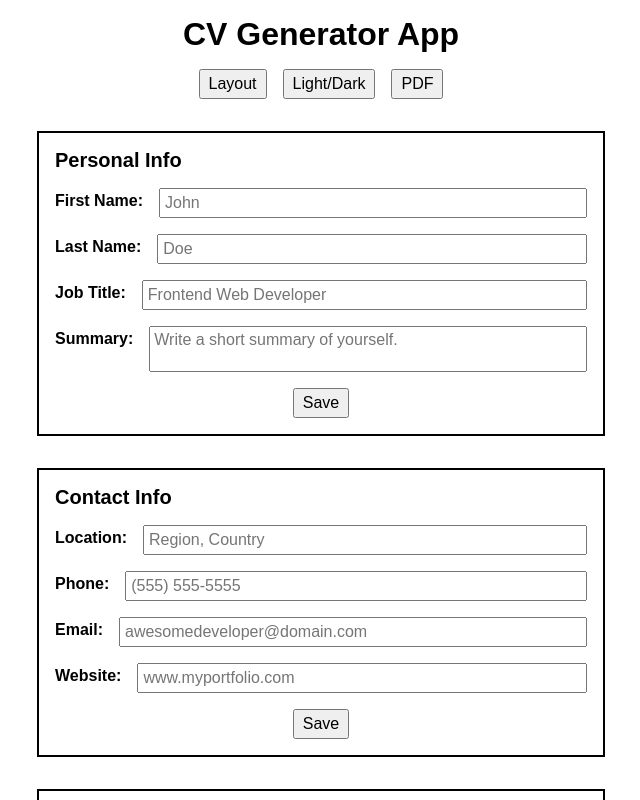
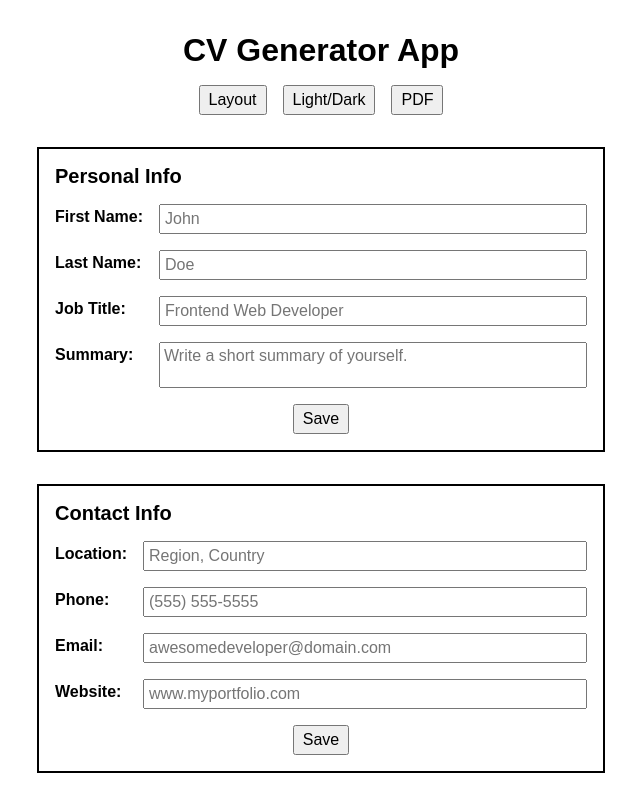
Before and after one commit to bdaniels8135/cv-creator-project, a React (Vite) app: page / in a window 1280 px wide. Shown: the top 800 px of the page, without its empty margins (319-959 px from the left). Built offline with nearby package versions, Linux system fonts and the light colour scheme.

Commit message:
Uncouple labels from inputs for grid layout

```diff
--- a/src/App.css
+++ b/src/App.css
@@ -7,27 +7,23 @@ main {
 
 .section-heading {
   font-size: 1.25rem;
+  grid-column: span 2;
 }
 
 form {
-  display: flex;
-  flex-direction: column;
+  display: grid;
+  grid-template-columns: max-content 1fr;
   gap: 1rem;
   border: 2px solid black;
   padding: 1rem;
 }
 
-.input-container {
-  display: flex;
-  gap: 1rem;
-}
-
-.input-label-text {
+.input-label {
   vertical-align: top;
   padding-top: .25rem;
 }
 
-.input-label-text b {
+.input-label b {
   white-space: nowrap;
 }
 
@@ -43,24 +39,21 @@ form {
 }
 
 form button {
-  align-self: center;
+  justify-self: center;
   padding: .25rem .5rem;
+  grid-column: span 2;
 }
 
 section {
-  display: flex;
-  flex-direction: column;
+  display: grid;
+  grid-template-columns: max-content 1fr;
   gap: 1rem;
   border: 2px solid black;
   padding: 1rem;
 }
 
-section .data-display {
-  display: flex;
-  gap: 1rem;
+section button {
+  justify-self: center;
+  padding: .25rem .5rem;
+  grid-column: span 2;
 }
-
-section button {
-  align-self: center;
-  padding: .25rem .5rem;
-}
--- a/src/ContactInfoSection.jsx
+++ b/src/ContactInfoSection.jsx
@@ -9,20 +9,31 @@ function ContactInfoSection() {
     return (
       <section id="contact-info-container">
         <h2 className="section-heading">Contact Info</h2>
-        <p className="data-display">
-          <b>Location:</b> {contactInfo.location}
+
+        <p className="data-label">
+          <b>Location:</b>
         </p>
-        <p className="data-display">
-          <b>Phone:</b> {contactInfo.phone}
+        <p className="data-text">{contactInfo.location}</p>
+
+        <p className="data-label">
+          <b>Phone:</b>
         </p>
-        <p className="data-display">
+        <p className="data-text">{contactInfo.phone}</p>
+
+        <p className="data-label">
           <b>Email:</b>
+        </p>
+        <p className="data-text">
           <a href={`mailto:${contactInfo.email}`}>{contactInfo.email}</a>
         </p>
-        <p className="data-display">
+
+        <p className="data-label">
           <b>Website:</b>
+        </p>
+        <p className="data-text">
           <a href={contactInfo.website}>{contactInfo.website}</a>
         </p>
+
         <button
           className="edit-btn"
           type="button"
@@ -50,6 +61,7 @@ function ContactInfoSection() {
         id="phone-input"
         defaultValue={contactInfo.phone}
         placeholder="(555) 555-5555"
+        autocomplete="tel"
       />
 
       <LabeledTextInput
@@ -57,6 +69,7 @@ function ContactInfoSection() {
         id="email-input"
         defaultValue={contactInfo.email}
         placeholder="awesomedeveloper@domain.com"
+        autocomplete="email"
       />
 
       <LabeledTextInput
@@ -64,6 +77,7 @@ function ContactInfoSection() {
         id="website-input"
         defaultValue={contactInfo.website}
         placeholder="www.myportfolio.com"
+        autocomplete="url"
       />
 
       <button
--- a/src/LabeledAutoResizingTextarea.jsx
+++ b/src/LabeledAutoResizingTextarea.jsx
@@ -5,10 +5,11 @@ function LabeledAutoResizingTextarea(props) {
   const { id, placeholder, defaultValue, labelText } = props;
 
   return (
-    <label htmlFor={id} className="input-container">
-      <span className="input-label-text">
+    <>
+      <label htmlFor={id} className="input-label">
         <b>{labelText}:</b>
-      </span>
+      </label>
+
       <textarea
         id={id}
         rows={height}
@@ -21,7 +22,7 @@ function LabeledAutoResizingTextarea(props) {
         }}
         style={{ resize: "none" }}
       />
-    </label>
+    </>
   );
 }
 
--- a/src/LabeledTextInput.jsx
+++ b/src/LabeledTextInput.jsx
@@ -1,20 +1,23 @@
 import React from "react";
 
 function LabeledTextInput(props) {
-  const { labelText, id, defaultValue, placeholder } = props;
+  const { labelText, id, defaultValue, placeholder, autocomplete } = props;
+
   return (
-    <label className="input-container" htmlFor={id}>
-      <span className="input-label-text">
+    <>
+      <label className="input-label" htmlFor={id}>
         <b>{labelText}:</b>
-      </span>
+      </label>
+
       <input
         className="text-input"
         id={id}
         type="text"
         defaultValue={defaultValue}
         placeholder={placeholder}
+        autoComplete={autocomplete}
       />
-    </label>
+    </>
   );
 }
 
--- a/src/PersonalInfoSection.jsx
+++ b/src/PersonalInfoSection.jsx
@@ -10,15 +10,24 @@ function PersonalInfoSection() {
     return (
       <section id="personal-info-container">
         <h2 className="section-heading"> Personal Info </h2>
-        <p className="data-display">
-          <b>Name:</b> {`${personalInfo.firstName} ${personalInfo.lastName}`}
+
+        <p className="data-label">
+          <b>Name:</b>
         </p>
-        <p className="data-display">
-          <b>Job Title:</b> {personalInfo.jobTitle}
+        <p className="data-text">
+          {`${personalInfo.firstName} ${personalInfo.lastName}`}
         </p>
-        <p className="data-display">
-          <b>Summary:</b> {personalInfo.summary}
+
+        <p className="data-label">
+          <b>Job Title:</b>
         </p>
+        <p className="data-text">{personalInfo.jobTitle}</p>
+
+        <p className="data-label">
+          <b>Summary:</b>
+        </p>
+        <p className="data-text">{personalInfo.summary}</p>
+
         <button
           className="edit-btn"
           type="button"
@@ -34,11 +43,13 @@ function PersonalInfoSection() {
   return (
     <form id="personal-info-form">
       <h2 className="section-heading">Personal Info</h2>
+
       <LabeledTextInput
         labelText="First Name"
         id="first-name-input"
         defaultValue={personalInfo.firstName}
         placeholder="John"
+        autocomplete="given-name"
       />
 
       <LabeledTextInput
@@ -46,6 +57,7 @@ function PersonalInfoSection() {
         id="last-name-input"
         defaultValue={personalInfo.lastName}
         placeholder="Doe"
+        autocomplete="family-name"
       />
 
       <LabeledTextInput
@@ -53,6 +65,7 @@ function PersonalInfoSection() {
         id="job-title-input"
         defaultValue={personalInfo.jobTitle}
         placeholder="Frontend Web Developer"
+        autocomplete="organization-title"
       />
 
       <LabeledAutoResizingTextarea
--- a/src/index.css
+++ b/src/index.css
@@ -8,7 +8,7 @@
 }
 
 body {
-  padding: 1rem;
+  padding: 2rem 1rem;
   max-width: 600px;
   margin: auto;
 }
```
